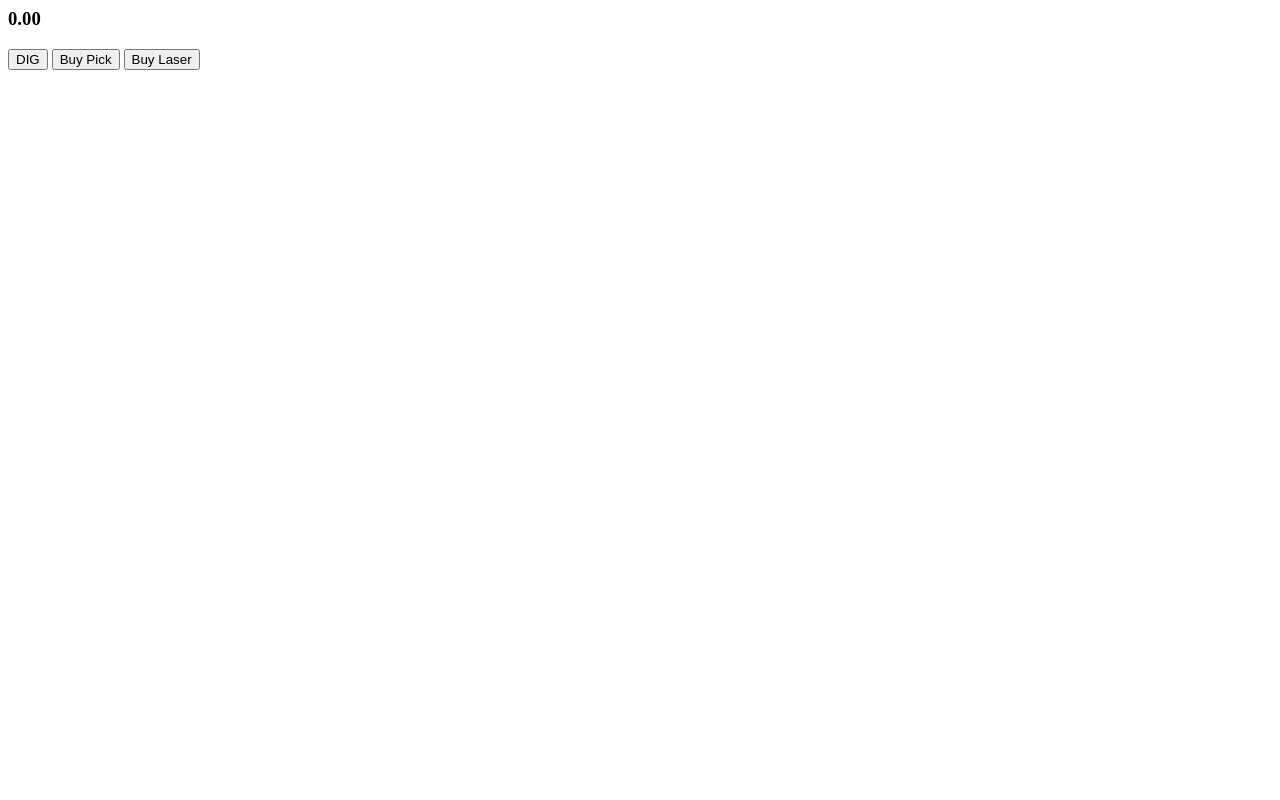
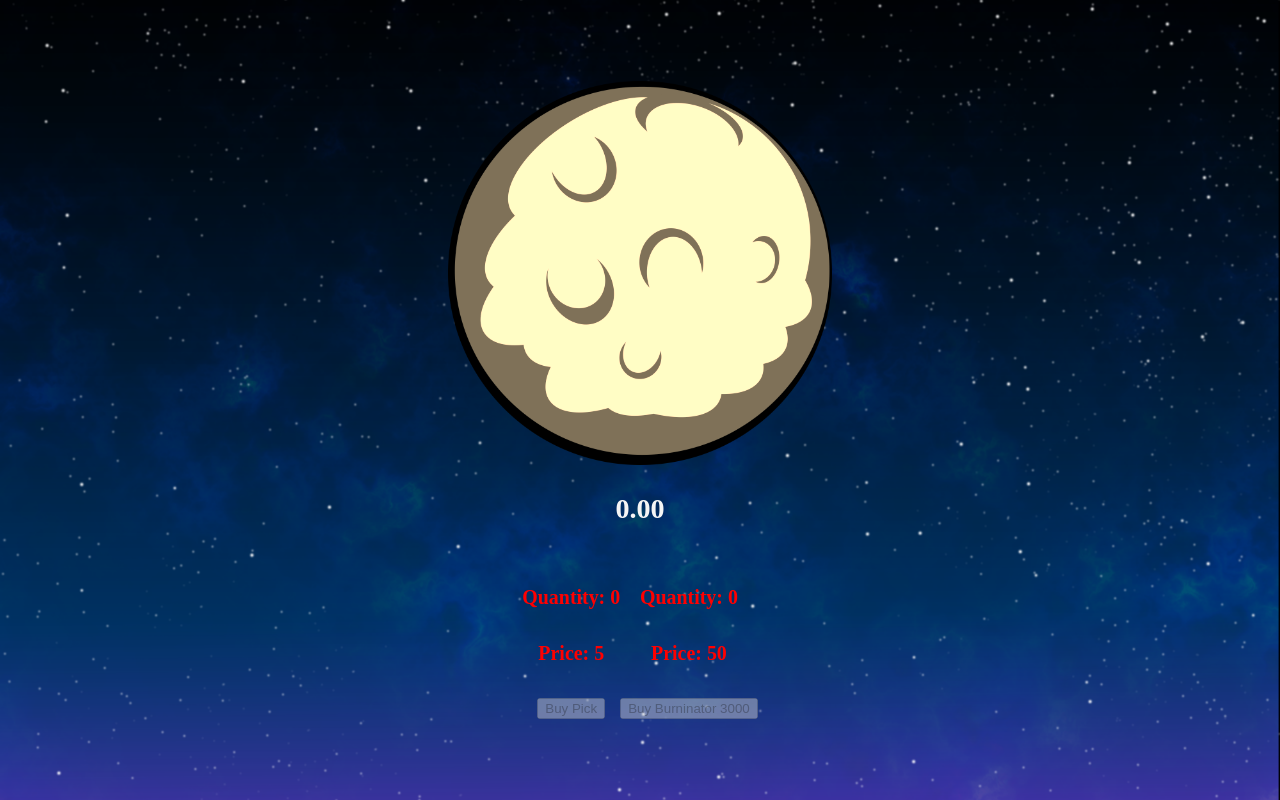
Before and after one commit to BoiseCodeWorks/moon-vc, a plain HTML site: page index.html in a window 1280 px wide. Drawn offline with Linux system fonts and the light colour scheme.

Commit message:
adds upgrades and templates

```diff
--- a/app/controllers/GameController.js
+++ b/app/controllers/GameController.js
@@ -6,11 +6,31 @@ function _draw() {
   document.getElementById("game").innerHTML = /*html*/ `
   <div>
     <h3>${STORE.State.cheese.toFixed(2)}</h3>
-    <button onclick="app.gameController.dig()">DIG</button>
-    <button onclick="app.gameController.buy('pick')">Buy Pick</button>
-    <button onclick="app.gameController.buy('laser')">Buy Laser</button>
+    <div class="d-flex justify-content-around">
+      ${_drawUpgrades()}
+    </div>
   </div>
   `;
+}
+
+function _drawUpgrades() {
+  let template = "";
+
+  for (let key in STORE.State.clickMods) {
+    let upgrade = STORE.State.clickMods[key];
+    let disabled = "";
+    if (upgrade.price > STORE.State.cheese) {
+      disabled = "disabled";
+    }
+    template += /*html*/ `
+      <div class="${disabled}">
+        <h5>Quantity: ${upgrade.quantity}</h5>
+        <h5>Price: ${upgrade.price}</h5>
+        <button ${disabled} onclick="app.gameController.buy('${key}')">Buy ${upgrade.name}</button>
+      </div>
+    `;
+  }
+  return template;
 }
 
 function _start() {
--- a/app/store.js
+++ b/app/store.js
@@ -2,11 +2,13 @@ let _state = {
   cheese: 0,
   clickMods: {
     pick: {
+      name: "Pick",
       price: 5,
       quantity: 0,
       multiplier: 1
     },
     laser: {
+      name: "Burninator 3000",
       price: 50,
       quantity: 0,
       multiplier: 100
--- /dev/null
+++ b/assets/style.css
@@ -0,0 +1,56 @@
+html,
+body {
+  padding: 0;
+  margin: 0;
+  user-select: none;
+}
+body {
+  background: url(img/sky.png) no-repeat center center;
+  background-size: cover;
+  height: 100vh;
+  width: 100vw;
+  text-align: center;
+  font-size: 18pt;
+  color: whitesmoke;
+  display: flex;
+  justify-content: center;
+  align-items: center;
+  flex-direction: column;
+}
+/*
+.moon-container {
+  animation: roll 60s linear Infinite;
+} */
+
+img.moon {
+  filter: sepia(1);
+  transition: all 0.2s ease-out;
+  max-width: 30vw;
+  cursor: pointer;
+}
+
+img.moon:active {
+  filter: drop-shadow(0 0 10em orange) sepia(1);
+}
+
+.disabled {
+  color: red;
+  pointer-events: none;
+}
+
+.d-flex {
+  display: flex;
+}
+
+.justify-content-around {
+  justify-content: space-around;
+}
+
+@keyframes roll {
+  to {
+    transform: rotate(360deg);
+  }
+  from {
+    transform: rotate(0deg);
+  }
+}
--- a/index.html
+++ b/index.html
@@ -4,8 +4,17 @@
     <meta name="viewport" content="width=device-width, initial-scale=1.0" />
     <meta http-equiv="X-UA-Compatible" content="ie=edge" />
     <title>Moon Game</title>
+    <link rel="stylesheet" href="assets/style.css" />
   </head>
   <body>
+    <div class="moon-container">
+      <img
+        src="assets/img/moon.png"
+        onclick="app.gameController.dig()"
+        class="moon"
+        alt=""
+      />
+    </div>
     <div id="game"></div>
     <script src="app/main.js" type="module"></script>
   </body>
```
Also changed, not shown: assets/img/moon.png (added), assets/img/sky.png (added).
